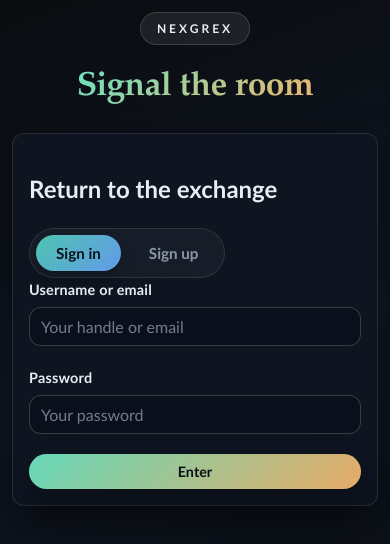
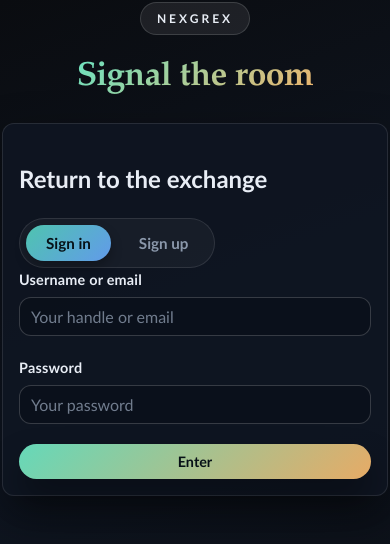
Before and after one commit to well1llb3dan2/nexgrex, a React (Vite) app in the folder client/: page / in a window 390 px wide. Shown: the top 544 px of the page. Built offline with nearby package versions, Linux system fonts and the light colour scheme; no server answers.

Commit message:
Set page padding to 2px uniformly

```diff
--- a/client/src/index.css
+++ b/client/src/index.css
@@ -167,7 +167,7 @@
 
 @layer components {
   .page {
-    padding: calc(56px + var(--safe-top)) 22px calc(24px + var(--safe-bottom));
+    padding: 2px;
     width: 100%;
     max-width: 1100px;
     margin: 0 auto;
@@ -1286,7 +1286,7 @@
 
   @media (max-width: 720px) {
     .page {
-      padding: calc(18px + var(--safe-top)) 14px calc(14px + var(--safe-bottom));
+      padding: 2px;
       max-width: 100%;
     }
 
@@ -1306,7 +1306,7 @@
 
   @media (max-width: 420px) {
     .page {
-      padding: calc(12px + var(--safe-top)) 12px calc(12px + var(--safe-bottom));
+      padding: 2px;
     }
 
     .card {
@@ -1439,7 +1439,7 @@
 
   @media (display-mode: standalone) {
     .page {
-      padding-top: max(calc(var(--safe-top) + 12px), 36px);
+      padding: 2px;
     }
   }
 }
```
